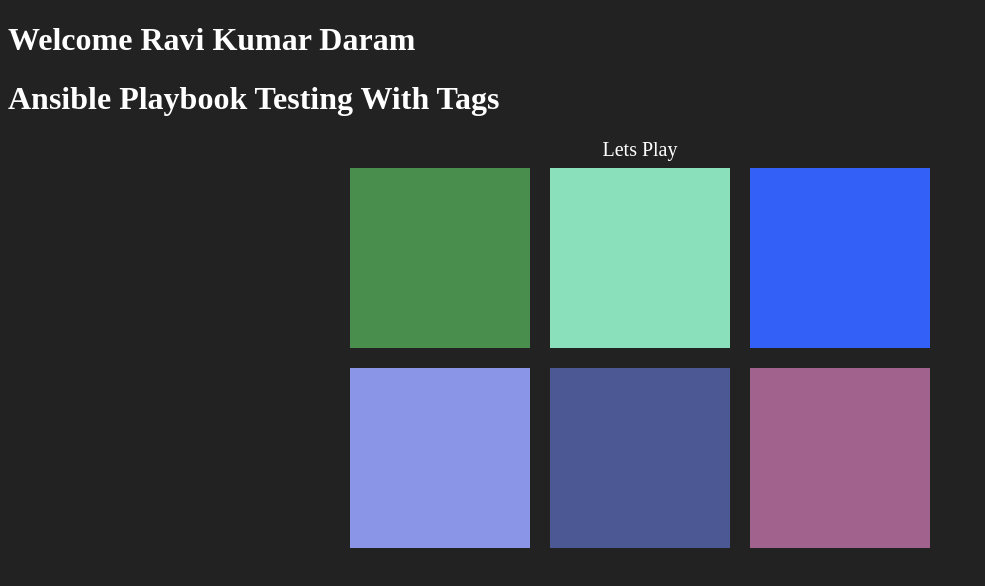
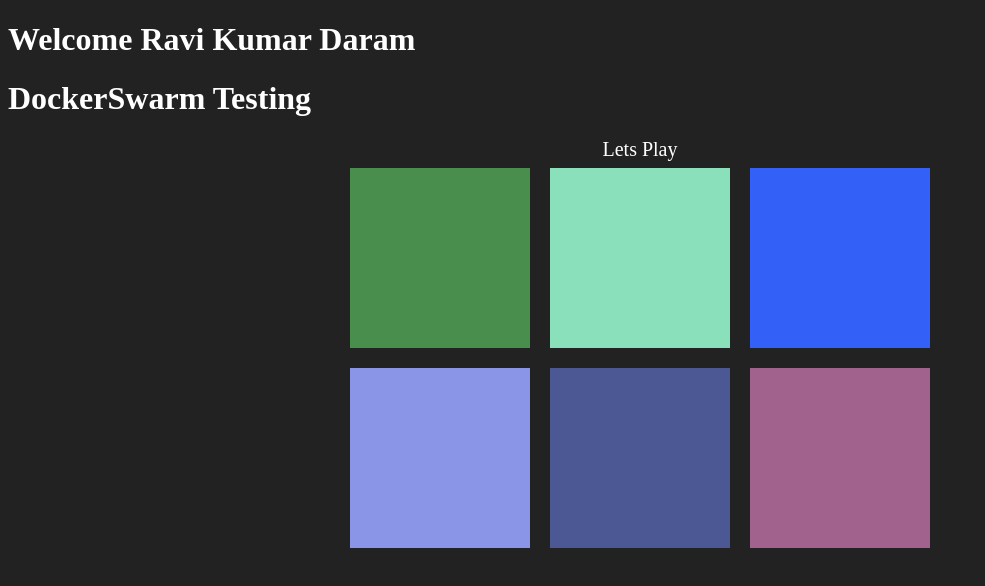
Before and after one commit to daram1984/dockerswarm, a plain HTML site: page index.html in a window 1280 px wide. Shown: the whole page, without its empty margins (0-985 px from the left). Drawn offline with Linux system fonts and the light colour scheme.

Commit message:
Update index.html

```diff
--- a/index.html
+++ b/index.html
@@ -9,7 +9,7 @@
 </head>
 <body>
 	<h1>Welcome Ravi Kumar Daram</h1>
-	<h1>Ansible Playbook Testing With Tags</h1>
+	<h1>DockerSwarm Testing</h1>
 	<div id="smallcont">
 		<div></div>
 		<div id="try1">Lets Play</div>
```
